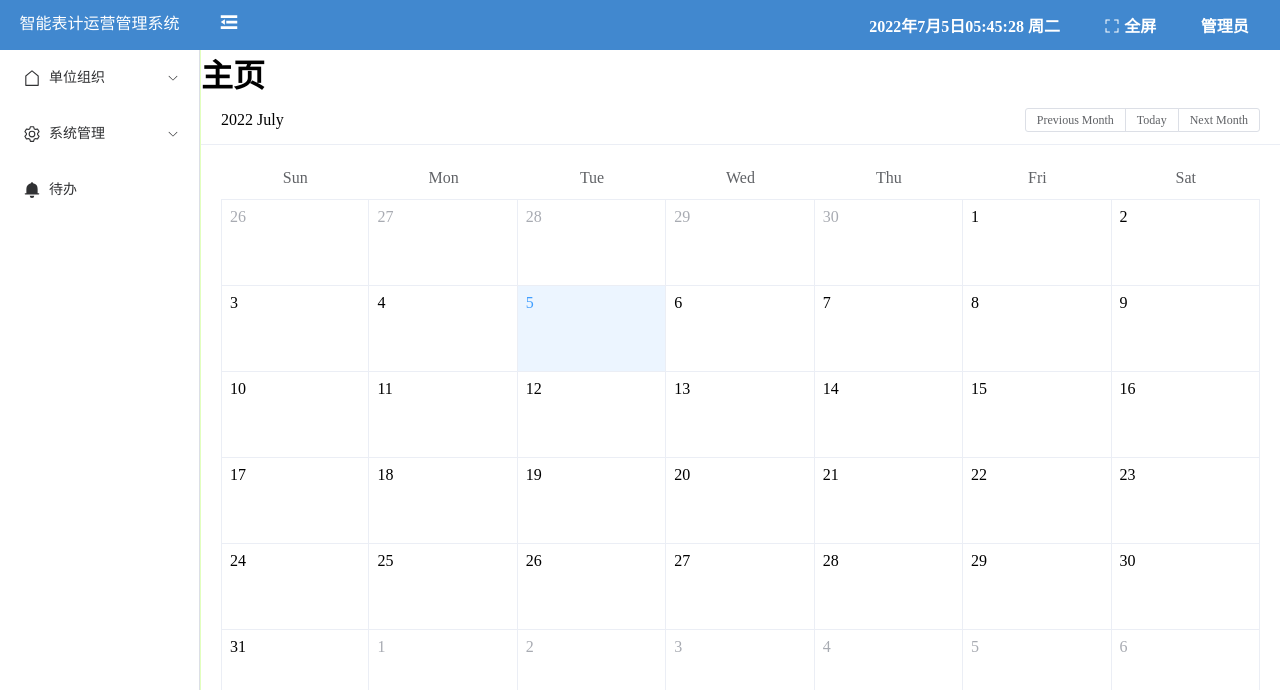
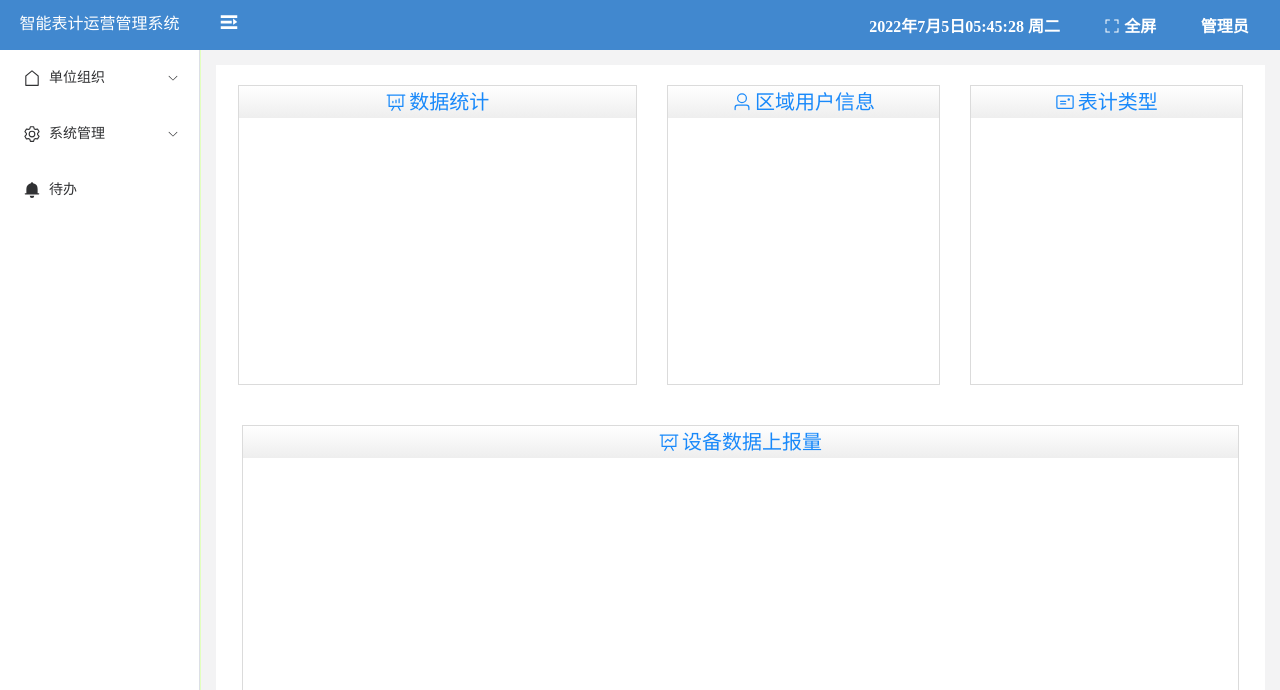
Before and after one commit to sq800/vue3-manage-system, a Vue app: page / in a window 1280 px wide. Shown: the top 690 px of the page. Built offline with nearby package versions, Linux system fonts and the light colour scheme.

Commit message:
首页搭建，封装icon+text组件

```diff
--- a/src/App.vue
+++ b/src/App.vue
@@ -45,19 +45,15 @@ import { ref, isRef,reactive } from "vue"
     display: flex;
     flex-direction: row;
     flex: 1;
-    // background-color: #66abdd;
 
     .layout-b-left {
       border-right: solid 1px rgb(226, 255, 190);
     }
 
     .layout-b-right {
-      display: flex;
+      padding: 15px 15px 0 15px;
       flex: 1;
-      flex-direction: column;
-      overflow: auto;
-      // background-color: #ffb300;
-      // margin: 10px 0px 0px 10px;
+      background-color: #f3f3f4;
     }
   }
 }
--- a/src/components/Content.vue
+++ b/src/components/Content.vue
@@ -4,12 +4,12 @@
  * @Author       : sq800
  * @Date         : 2022/07/11
  * @LastEditors  : sq800
- * @LastEditTime : 2022/07/12
+ * @LastEditTime : 2022/07/19
  * @Copyright (c) 2022 by sq800, All Rights Reserved.
  -->
-<template>
+<template >
 
-<router-view v-slot="{ Component }">
+<router-view v-slot="{ Component }" class="fff">
   <keep-alive>
     <component :is="Component" />
   </keep-alive>
@@ -20,5 +20,8 @@
 </script>
 
 <style>
-
+.fff{
+  background-color: #fff;
+  height: 100%;
+}
 </style>
--- a/src/components/Header.vue
+++ b/src/components/Header.vue
@@ -6,10 +6,10 @@
             <!-- 展开按钮，展开左侧菜单 -->
             <span class="collapse-btn" v-on:click="handleCollapse">
                 <el-icon v-if="store.isCollapse">
-                    <Expand />
+                    <Fold />
                 </el-icon>
                 <el-icon v-else>
-                    <Fold />
+                    <Expand />
                 </el-icon>
             </span>
         </div>
--- /dev/null
+++ b/src/components/IconText.vue
@@ -0,0 +1,26 @@
+<script setup>
+import { computed } from '@vue/reactivity';
+import { isUndefined } from 'lodash';
+
+defineProps(['icon', 'text'])
+
+</script>
+<template>
+    <span class="align">
+        <el-icon>
+            <component :is="icon"></component>
+        </el-icon>
+        <span class="mar">{{ text }}</span>
+        <!-- <span style="font-size: 12px;">11111</span> -->
+    </span>
+</template>
+<style scoped>
+.align{
+    display: flex;
+    justify-content: center;
+    align-items: center;
+}
+.mar{
+    margin-left: 3px;
+}
+</style>
--- a/src/view/Home.vue
+++ b/src/view/Home.vue
@@ -1,17 +1,69 @@
+<script setup>
+
+import IconText from "../components/IconText.vue"
+</script>
 <template>
-  <h1>主页</h1>
-  <el-calendar>
-    <template #dateCell="{ data }">
-      <p :class="data.isSelected ? 'is-selected' : ''">
-        {{ data.day.split('-').slice(1).join('-') }}
-        {{ data.isSelected ? '✔️' : '' }}
-      </p>
-    </template>
-  </el-calendar>
+  <div id="container">
+    <div>
+      <h3>
+        <IconText icon="DataAnalysis" text="数据统计"></IconText>
+      </h3>
+    </div>
+    <div>
+      <h3>
+        <IconText icon="User" text="区域用户信息"></IconText>
+      </h3>
+    </div>
+    <div>
+      <h3>
+        <IconText icon="Postcard" text="表计类型"></IconText>
+      </h3>
+    </div>
+    <div id="deviceUpdate">
+      <h3>
+        <IconText icon="DataLine" text="设备数据上报量"></IconText>
+      </h3>
+    </div>
+  </div>
+
 </template>
 
 <style>
-.is-selected {
+#container {
+  display: flex;
+  justify-content: center;
+  /* align-items: center; */
+  align-content: flex-start;
+  flex-wrap: wrap;
+}
+
+#container>div {
+  height: 300px;
+  width: 300px;
+  /* background-color: pink; */
+  border: 1px solid #dbdbdb;
+  margin: 20px 15px;
+}
+#container>div:nth-child(1){
+  width: 38%;
+}#container>div:nth-child(2){
+  width: 26%;
+}#container>div:nth-child(3){
+  width: 26%;
+}#container>div:nth-child(4){
+  width: 95%;
+  height: 400px;
+}
+
+#container>div>h3 {
+  font-weight: normal;
   color: #1989fa;
+  line-height: 32px;
+  width: 100%;
+  height: 32px;
+  font-size: 20px;
+  background-image: linear-gradient(#fff, #eee)
 }
+
+
 </style>
```
